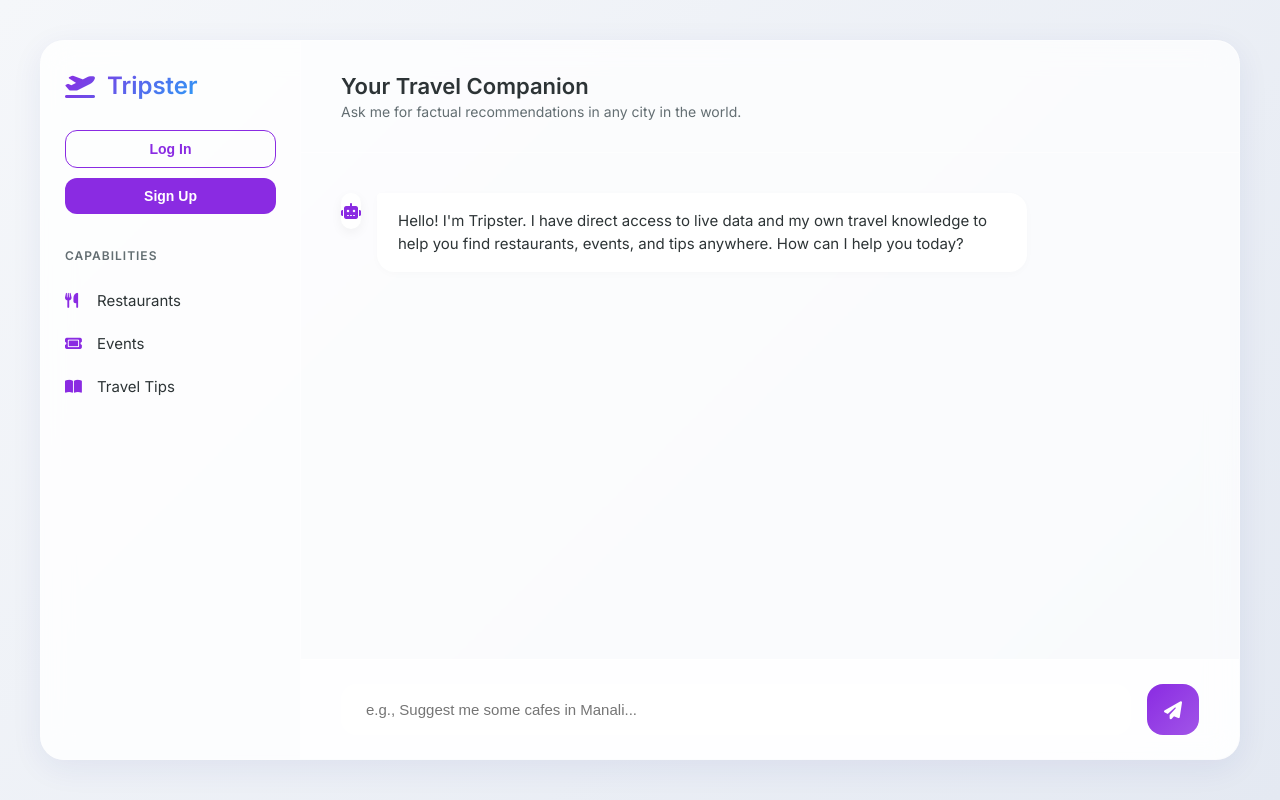
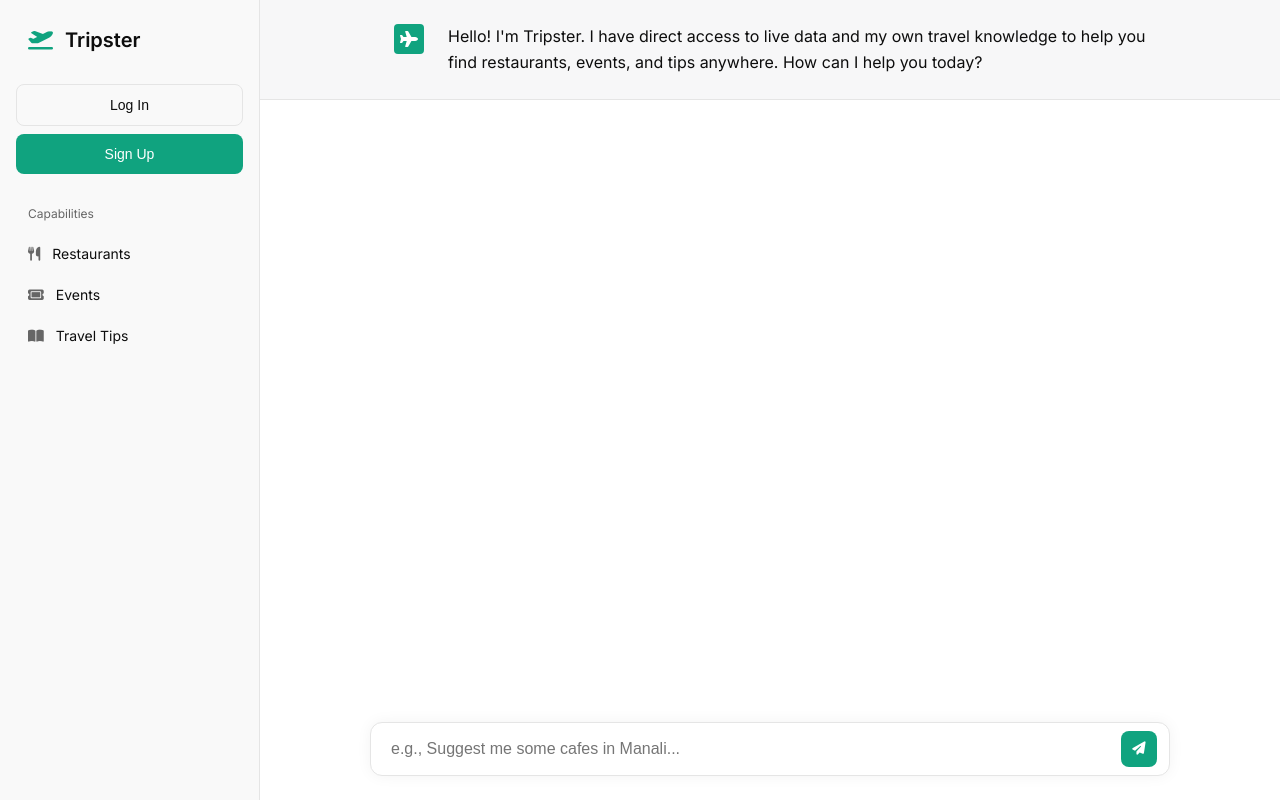
Before and after one commit to rishigeeks/travel-companion-chatbot, a Flask app: page / in a window 1280 px wide. Run offline with Flask 3, Linux system fonts and the light colour scheme.

Commit message:
UI Overhaul: Migrate to ChatGPT/Gemini full-screen layout

```diff
--- a/static/script.js
+++ b/static/script.js
@@ -152,9 +152,11 @@ document.addEventListener('DOMContentLoaded', () => {
         currentConversationId = null;
         chatMessages.innerHTML = `
             <div class="message bot-message">
-                <div class="avatar"><i class="fa-solid fa-robot"></i></div>
-                <div class="message-content">
-                    Hello! I'm Tripster. I have direct access to live data and my own travel knowledge to help you find restaurants, events, and tips anywhere. How can I help you today?
+                <div class="message-inner">
+                    <div class="avatar"><i class="fa-solid fa-plane"></i></div>
+                    <div class="message-content">
+                        Hello! I'm Tripster. I have direct access to live data and my own travel knowledge to help you find restaurants, events, and tips anywhere. How can I help you today?
+                    </div>
                 </div>
             </div>
         `;
@@ -204,9 +206,12 @@ document.addEventListener('DOMContentLoaded', () => {
         const messageDiv = document.createElement('div');
         messageDiv.className = `message ${role}-message`;
 
+        const innerDiv = document.createElement('div');
+        innerDiv.className = 'message-inner';
+
         const avatarDiv = document.createElement('div');
         avatarDiv.className = 'avatar';
-        avatarDiv.innerHTML = role === 'bot' ? '<i class="fa-solid fa-robot"></i>' : '<i class="fa-solid fa-user"></i>';
+        avatarDiv.innerHTML = role === 'bot' ? '<i class="fa-solid fa-plane"></i>' : '<i class="fa-solid fa-user"></i>';
 
         const contentDiv = document.createElement('div');
         contentDiv.className = 'message-content';
@@ -217,25 +222,33 @@ document.addEventListener('DOMContentLoaded', () => {
             contentDiv.textContent = text;
         }
 
-        messageDiv.appendChild(avatarDiv);
-        messageDiv.appendChild(contentDiv);
+        innerDiv.appendChild(avatarDiv);
+        innerDiv.appendChild(contentDiv);
+        messageDiv.appendChild(innerDiv);
+
         chatMessages.appendChild(messageDiv);
         chatMessages.scrollTop = chatMessages.scrollHeight;
     }
 
     function showTypingIndicator() {
-        const indicatorDiv = document.createElement('div');
-        indicatorDiv.className = 'message bot-message';
-        indicatorDiv.innerHTML = `
-            <div class="avatar"><i class="fa-solid fa-robot"></i></div>
+        const messageDiv = document.createElement('div');
+        messageDiv.className = 'message bot-message';
+
+        const innerDiv = document.createElement('div');
+        innerDiv.className = 'message-inner';
+
+        innerDiv.innerHTML = `
+            <div class="avatar"><i class="fa-solid fa-plane"></i></div>
             <div class="typing-indicator" style="padding: 16px;">
                 <div class="dot"></div>
                 <div class="dot"></div>
                 <div class="dot"></div>
             </div>
         `;
-        chatMessages.appendChild(indicatorDiv);
+
+        messageDiv.appendChild(innerDiv);
+        chatMessages.appendChild(messageDiv);
         chatMessages.scrollTop = chatMessages.scrollHeight;
-        return indicatorDiv;
+        return messageDiv;
     }
 });
--- a/static/style.css
+++ b/static/style.css
@@ -1,15 +1,12 @@
 :root {
-    --bg-gradient: linear-gradient(135deg, #f5f7fa 0%, #e4e9f2 100%);
-    --accent-primary: #8a2be2;
-    --accent-secondary: #00d2ff;
-    --glass-bg: rgba(255, 255, 255, 0.7);
-    --glass-border: rgba(255, 255, 255, 0.5);
-    --text-main: #2d3436;
-    --text-muted: #636e72;
-    --sidebar-bg: rgba(255, 255, 255, 0.4);
-    --user-msg-bg: linear-gradient(135deg, #8a2be2 0%, #a155e8 100%);
-    --bot-msg-bg: #ffffff;
-    --shadow: 0 8px 32px 0 rgba(31, 38, 135, 0.07);
+    --bg-main: #ffffff;
+    --sidebar-bg: #f9f9f9;
+    --border-color: #e5e5e5;
+    --text-main: #0d0d0d;
+    --text-muted: #666666;
+    --accent-primary: #10a37f; /* ChatGPT-like Green */
+    --accent-hover: #1a7f64;
+    --bot-bg: #f7f7f8;
 }
 
 * {
@@ -19,36 +16,27 @@
 }
 
 body {
-    font-family: 'Inter', sans-serif;
-    background: var(--bg-gradient);
+    font-family: 'Inter', -apple-system, BlinkMacSystemFont, sans-serif;
+    background: var(--bg-main);
     height: 100vh;
     display: flex;
-    justify-content: center;
-    align-items: center;
     color: var(--text-main);
     overflow: hidden;
 }
 
+/* Full Screen Layout */
 .app-container {
-    width: 95%;
-    max-width: 1200px;
-    height: 90vh;
-    background: var(--glass-bg);
-    backdrop-filter: blur(15px);
-    -webkit-backdrop-filter: blur(15px);
-    border: 1px solid var(--glass-border);
-    border-radius: 24px;
+    width: 100vw;
+    height: 100vh;
     display: flex;
-    box-shadow: var(--shadow);
-    overflow: hidden;
 }
 
-/* Sidebar & Buttons */
+/* Sidebar */
 .sidebar {
     width: 260px;
     background: var(--sidebar-bg);
-    border-right: 1px solid var(--glass-border);
-    padding: 30px 24px;
+    border-right: 1px solid var(--border-color);
+    padding: 20px 16px;
     display: flex;
     flex-direction: column;
 }
@@ -57,121 +45,120 @@ body {
     display: flex;
     align-items: center;
     gap: 12px;
-    font-size: 24px;
+    font-size: 20px;
     font-weight: 600;
-    margin-bottom: 30px;
-    background: linear-gradient(135deg, var(--accent-primary), var(--accent-secondary));
-    -webkit-background-clip: text;
-    -webkit-text-fill-color: transparent;
+    margin-bottom: 24px;
+    padding: 8px 12px;
+    color: var(--text-main);
+}
+
+.logo i {
+    color: var(--accent-primary);
 }
 
 .btn {
-    padding: 10px 16px;
-    border-radius: 12px;
-    font-weight: 600;
+    padding: 12px 16px;
+    border-radius: 8px;
+    font-weight: 500;
     font-size: 14px;
     cursor: pointer;
-    transition: all 0.2s ease;
-    border: none;
+    transition: background 0.2s ease;
+    border: 1px solid var(--border-color);
     display: inline-flex;
     align-items: center;
     justify-content: center;
     gap: 8px;
     width: 100%;
-    margin-bottom: 10px;
+    margin-bottom: 8px;
 }
 
 .btn-primary {
     background: var(--accent-primary);
     color: white;
+    border: none;
 }
 .btn-primary:hover {
-    background: #7a22cc;
+    background: var(--accent-hover);
 }
 
 .btn-outline {
     background: transparent;
-    border: 1px solid var(--accent-primary);
-    color: var(--accent-primary);
+    color: var(--text-main);
 }
 .btn-outline:hover {
-    background: rgba(138, 43, 226, 0.1);
+    background: rgba(0,0,0,0.05);
 }
 
 .btn-new-chat {
     background: #fff;
-    border: 1px solid var(--glass-border);
     color: var(--text-main);
-    box-shadow: 0 2px 5px rgba(0,0,0,0.05);
+    justify-content: flex-start;
 }
 .btn-new-chat:hover {
-    background: #f8f9fa;
+    background: #f1f1f1;
 }
 
 .btn-text {
     background: transparent;
-    color: var(--text-muted);
+    color: var(--text-main);
+    border: none;
     justify-content: flex-start;
-    padding-left: 0;
+    padding-left: 12px;
 }
 .btn-text:hover {
-    color: var(--text-main);
+    background: rgba(0,0,0,0.05);
 }
 
 .full-width { width: 100%; }
 .mt-4 { margin-top: 24px; }
 .mt-auto { margin-top: auto; }
 
-/* Features & History Lists */
+/* History Lists */
 .features-list h3, .history-list h3 {
     font-size: 12px;
-    text-transform: uppercase;
-    letter-spacing: 1px;
     color: var(--text-muted);
-    margin-bottom: 16px;
+    margin-bottom: 12px;
+    padding: 0 12px;
+    font-weight: 500;
 }
 
 .features-list ul, .history-list ul {
     list-style: none;
 }
 
-.features-list li {
+.features-list li, .history-item {
     display: flex;
     align-items: center;
     gap: 12px;
-    padding: 12px 0;
+    padding: 12px;
+    border-radius: 8px;
     color: var(--text-main);
-    font-size: 15px;
+    font-size: 14px;
+    cursor: pointer;
 }
 
-.features-list i {
-    color: var(--accent-primary);
-    width: 20px;
+.features-list li i {
+    color: var(--text-muted);
 }
 
 .history-item {
-    padding: 12px;
-    border-radius: 8px;
-    cursor: pointer;
-    font-size: 14px;
-    color: var(--text-main);
     white-space: nowrap;
     overflow: hidden;
     text-overflow: ellipsis;
-    transition: background 0.2s ease;
 }
 .history-item:hover, .history-item.active {
-    background: rgba(255, 255, 255, 0.6);
-    font-weight: 600;
+    background: #e5e5e5;
 }
 
 .user-profile {
     display: flex;
     align-items: center;
-    gap: 10px;
+    gap: 12px;
     margin-bottom: 20px;
-    font-weight: 600;
-    color: var(--accent-primary);
+    padding: 12px;
+    font-weight: 500;
+    color: var(--text-main);
+    border-bottom: 1px solid var(--border-color);
 }
 
 /* Chat Main Area */
@@ -179,171 +166,131 @@ body {
     flex: 1;
     display: flex;
     flex-direction: column;
-    background: rgba(255, 255, 255, 0.2);
+    position: relative;
 }
 
 .chat-header {
-    padding: 32px 40px;
-    border-bottom: 1px solid var(--glass-border);
-}
-
-.chat-header h2 {
-    font-size: 22px;
-    margin-bottom: 4px;
-}
-
-.chat-header p {
-    font-size: 14px;
-    color: var(--text-muted);
+    display: none; /* Hide header in ChatGPT style */
 }
 
 .chat-messages {
     flex: 1;
-    padding: 40px;
     overflow-y: auto;
     display: flex;
     flex-direction: column;
-    gap: 24px;
+    padding-bottom: 120px; /* Space for input */
 }
 
-/* Message Bubbles */
+/* Message Styles (ChatGPT Layout) */
 .message {
-    display: flex;
-    gap: 16px;
-    max-width: 80%;
-    animation: fadeIn 0.3s ease;
+    padding: 24px 0;
+    border-bottom: 1px solid var(--border-color);
+    width: 100%;
 }
 
-@keyframes fadeIn {
-    from { opacity: 0; transform: translateY(10px); }
-    to { opacity: 1; transform: translateY(0); }
+.bot-message {
+    background: var(--bot-bg);
 }
 
 .user-message {
-    align-self: flex-end;
-    flex-direction: row-reverse;
+    background: var(--bg-main);
+}
+
+.message-inner {
+    max-width: 800px;
+    margin: 0 auto;
+    display: flex;
+    gap: 24px;
+    padding: 0 24px;
 }
 
 .avatar {
-    width: 36px;
-    height: 36px;
-    border-radius: 12px;
-    background: #fff;
+    width: 30px;
+    height: 30px;
+    border-radius: 4px;
     display: flex;
     justify-content: center;
     align-items: center;
-    box-shadow: 0 4px 12px rgba(0,0,0,0.05);
-    color: var(--accent-primary);
+    color: #fff;
+    flex-shrink: 0;
+}
+
+.bot-message .avatar {
+    background: var(--accent-primary);
 }
 
 .user-message .avatar {
-    background: var(--accent-primary);
-    color: #fff;
+    background: #5436da;
 }
 
 .message-content {
-    padding: 16px 20px;
-    border-radius: 18px;
-    font-size: 15px;
-    line-height: 1.5;
-    box-shadow: 0 2px 8px rgba(0,0,0,0.02);
+    flex: 1;
+    font-size: 16px;
+    line-height: 1.6;
+    color: var(--text-main);
 }
 
-.bot-message .message-content {
-    background: var(--bot-msg-bg);
-    border-top-left-radius: 4px;
-    border: 1px solid var(--glass-border);
-}
-
-/* Markdown Formatting Styles */
-.message-content p {
-    margin-bottom: 12px;
-}
-.message-content p:last-child {
-    margin-bottom: 0;
-}
-.message-content ul, .message-content ol {
-    margin-left: 20px;
-    margin-bottom: 12px;
-}
-.message-content li {
-    margin-bottom: 6px;
-}
-.message-content strong {
-    color: var(--accent-primary);
-    font-weight: 600;
-}
-
-.user-message .message-content {
-    background: var(--user-msg-bg);
-    color: #fff;
-    border-top-right-radius: 4px;
-}
+/* Markdown Formatting */
+.message-content p { margin-bottom: 16px; }
+.message-content p:last-child { margin-bottom: 0; }
+.message-content ul, .message-content ol { margin-left: 24px; margin-bottom: 16px; }
+.message-content li { margin-bottom: 8px; }
+.message-content strong { font-weight: 600; }
 
 /* Input Area */
 .chat-input-container {
-    padding: 24px 40px;
-    background: var(--glass-bg);
-    border-top: 1px solid var(--glass-border);
+    position: absolute;
+    bottom: 0;
+    left: 0;
+    right: 0;
+    padding: 24px;
+    background: linear-gradient(180deg, rgba(255,255,255,0) 0%, rgba(255,255,255,1) 40%);
 }
 
 #chatForm {
+    max-width: 800px;
+    margin: 0 auto;
+    position: relative;
     display: flex;
-    gap: 16px;
-    position: relative;
+    background: #fff;
+    border: 1px solid var(--border-color);
+    border-radius: 12px;
+    box-shadow: 0 0 15px rgba(0,0,0,0.05);
 }
 
 #userInput {
     flex: 1;
-    background: rgba(255, 255, 255, 0.8);
-    border: 1px solid var(--glass-border);
-    padding: 16px 24px;
-    border-radius: 16px;
-    color: var(--text-main);
-    font-size: 15px;
+    border: none;
+    padding: 16px 20px;
+    border-radius: 12px;
+    font-size: 16px;
     outline: none;
-    transition: all 0.2s ease;
-}
-
-#userInput:focus {
-    border-color: var(--accent-primary);
-    box-shadow: 0 0 0 3px rgba(138, 43, 226, 0.1);
+    background: transparent;
 }
 
 #chatForm button {
-    background: var(--user-msg-bg);
+    background: var(--accent-primary);
     color: #fff;
     border: none;
-    width: 52px;
-    border-radius: 16px;
+    width: 36px;
+    height: 36px;
+    border-radius: 8px;
+    margin: 8px 12px;
     cursor: pointer;
-    transition: transform 0.2s ease;
     display: flex;
     justify-content: center;
     align-items: center;
-    font-size: 18px;
 }
 
 #chatForm button:hover {
-    transform: scale(1.05);
-}
-
-/* Scrollbar */
-.chat-messages::-webkit-scrollbar, .history-list::-webkit-scrollbar {
-    width: 6px;
-}
-
-.chat-messages::-webkit-scrollbar-thumb, .history-list::-webkit-scrollbar-thumb {
-    background: rgba(0, 0, 0, 0.05);
-    border-radius: 10px;
+    background: var(--accent-hover);
 }
 
 /* Modals */
 .modal-overlay {
     position: fixed;
     top: 0; left: 0; right: 0; bottom: 0;
-    background: rgba(0,0,0,0.3);
-    backdrop-filter: blur(5px);
+    background: rgba(0,0,0,0.5);
     display: flex;
     justify-content: center;
     align-items: center;
--- a/templates/index.html
+++ b/templates/index.html
@@ -62,9 +62,11 @@
             <div class="chat-messages" id="chatMessages">
                 <!-- Welcome Message -->
                 <div class="message bot-message">
-                    <div class="avatar"><i class="fa-solid fa-robot"></i></div>
-                    <div class="message-content">
-                        Hello! I'm Tripster. I have direct access to live data and my own travel knowledge to help you find restaurants, events, and tips anywhere. How can I help you today?
+                    <div class="message-inner">
+                        <div class="avatar"><i class="fa-solid fa-plane"></i></div>
+                        <div class="message-content">
+                            Hello! I'm Tripster. I have direct access to live data and my own travel knowledge to help you find restaurants, events, and tips anywhere. How can I help you today?
+                        </div>
                     </div>
                 </div>
             </div>
```
Also changed, not shown: other parts of static/style.css (+10 -43 lines).
